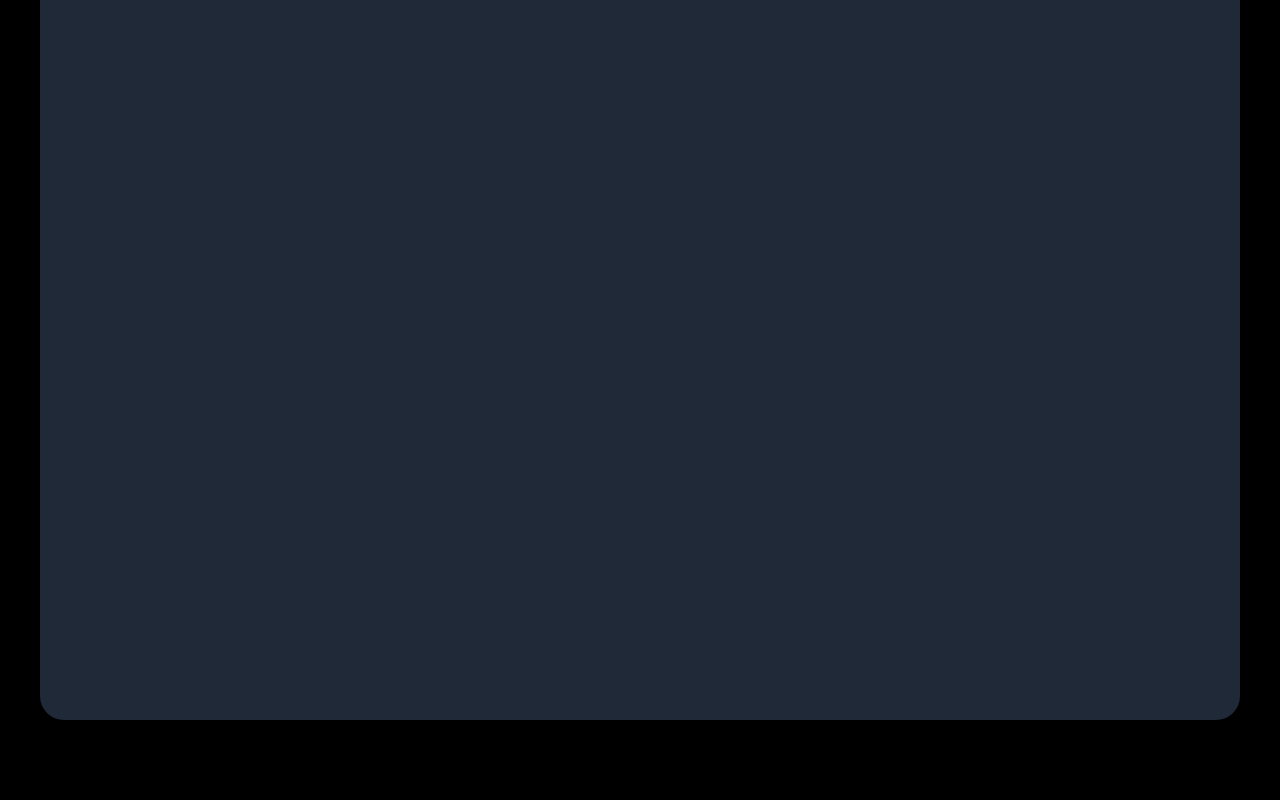
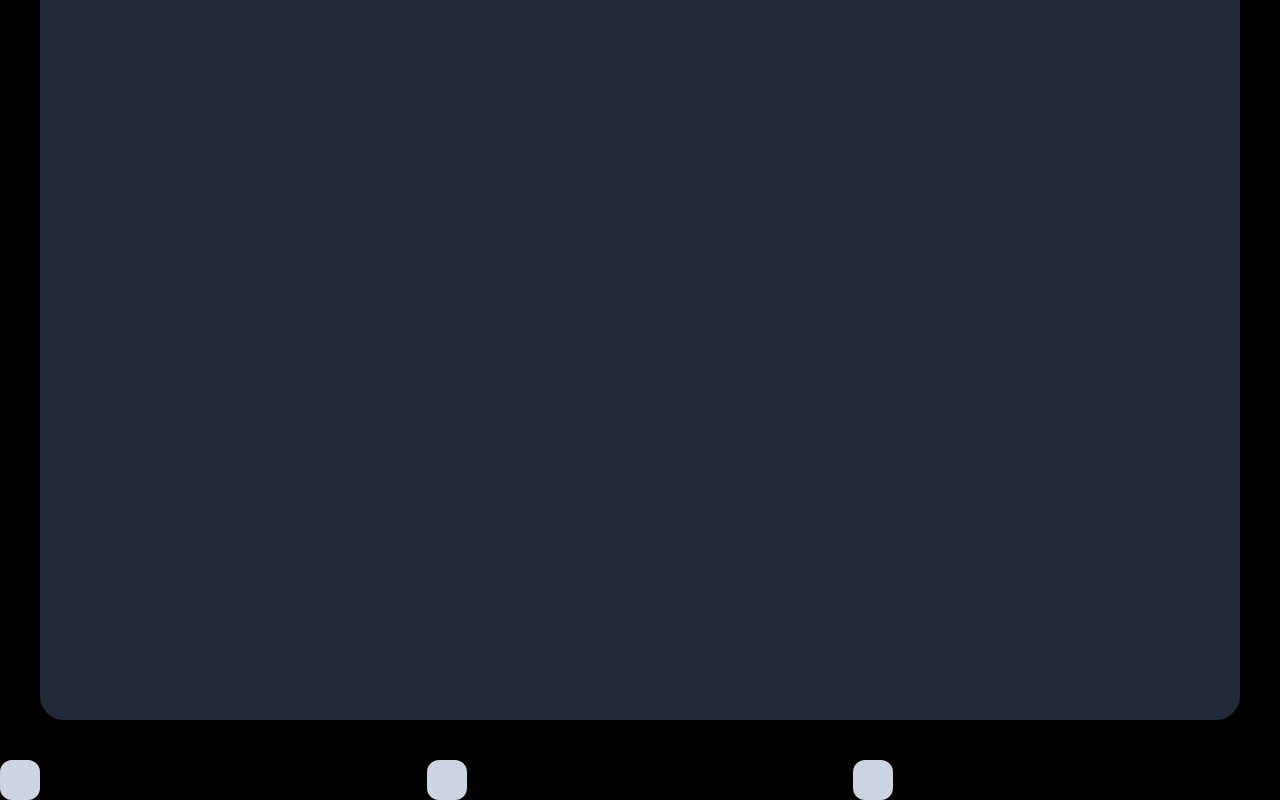
Before and after one commit to Akash-nath29/JisTech2k24, a React (Vite) app: page / in a window 1280 px wide. Shown: the part 1520-2320 px from the top of the page. Before the commit the page ends 2280 px from the top, so only its background shows below. Built offline with nearby package versions, Linux system fonts and the light colour scheme.

Commit message:
EventCard

```diff
--- a/src/App.tsx
+++ b/src/App.tsx
@@ -1,13 +1,15 @@
-import Hero from "./sections/Hero"
-import RemainingPart from "./sections/remainingPart"
+import Gallery from "./sections/Gallery";
+import Hero from "./sections/Hero";
+import RemainingPart from "./sections/remainingPart";
 
 function App() {
   return (
     <>
-    <Hero/>
-    <RemainingPart/>
+      <Hero />
+      <RemainingPart />
+      <Gallery></Gallery>
     </>
-  )
+  );
 }
 
-export default App
+export default App;
--- a/src/components/backGroundGradient.tsx
+++ b/src/components/backGroundGradient.tsx
@@ -1,4 +1,4 @@
-import { cn } from "../../utils/cn";
+import { cnanimation } from "../../utils/cn";
 import React from "react";
 import { motion } from "framer-motion";
 
@@ -22,7 +22,7 @@ export const BackgroundGradient = ({
     },
   };
   return (
-    <div className={cn("relative p-[4px] group", containerClassName)}>
+    <div className={cnanimation("relative p-[4px] group", containerClassName)}>
       <motion.div
         variants={animate ? variants : undefined}
         initial={animate ? "initial" : undefined}
@@ -39,7 +39,7 @@ export const BackgroundGradient = ({
         style={{
           backgroundSize: animate ? "400% 400%" : undefined,
         }}
-        className={cn(
+        className={cnanimation(
           "absolute inset-0 rounded-3xl z-[1] opacity-60 group-hover:opacity-100 blur-xl  transition duration-500",
           " bg-[radial-gradient(circle_farthest-side_at_0_100%,#00ccb1,transparent),radial-gradient(circle_farthest-side_at_100%_0,#7b61ff,transparent),radial-gradient(circle_farthest-side_at_100%_100%,#ffc414,transparent),radial-gradient(circle_farthest-side_at_0_0,#1ca0fb,#141316)]"
         )}
@@ -60,13 +60,13 @@ export const BackgroundGradient = ({
         style={{
           backgroundSize: animate ? "400% 400%" : undefined,
         }}
-        className={cn(
+        className={cnanimation(
           "absolute inset-0 rounded-3xl z-[1]",
           "bg-[radial-gradient(circle_farthest-side_at_0_100%,#00ccb1,transparent),radial-gradient(circle_farthest-side_at_100%_0,#7b61ff,transparent),radial-gradient(circle_farthest-side_at_100%_100%,#ffc414,transparent),radial-gradient(circle_farthest-side_at_0_0,#1ca0fb,#141316)]"
         )}
       />
 
-      <div className={cn("relative z-10", className)}>{children}</div>
+      <div className={cnanimation("relative z-10", className)}>{children}</div>
     </div>
   );
 };
--- /dev/null
+++ b/src/sections/Gallery.tsx
@@ -0,0 +1,9 @@
+export default function Gallery() {
+  return (
+    <div className="w-full grid grid-cols-3">
+      <div className="rounded-xl bg-slate-300  h-10 w-10"></div>
+      <div className="rounded-xl bg-slate-300  h-10 w-10"></div>
+      <div className="rounded-xl bg-slate-300  h-10 w-10"></div>
+    </div>
+  );
+}
--- a/utils/cn.ts
+++ b/utils/cn.ts
@@ -1,6 +1,6 @@
 import { ClassValue, clsx } from "clsx";
 import { twMerge } from "tailwind-merge";
 
-export function cn(...inputs: ClassValue[]) {
+export function cnanimation(...inputs: ClassValue[]) {
   return twMerge(clsx(inputs));
 }
```
